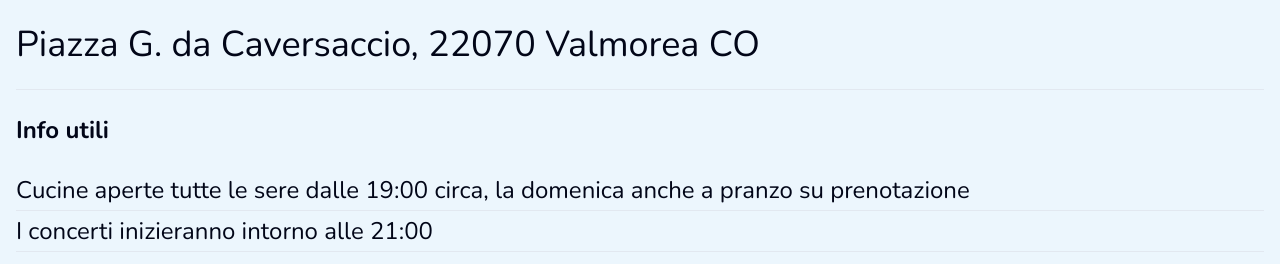
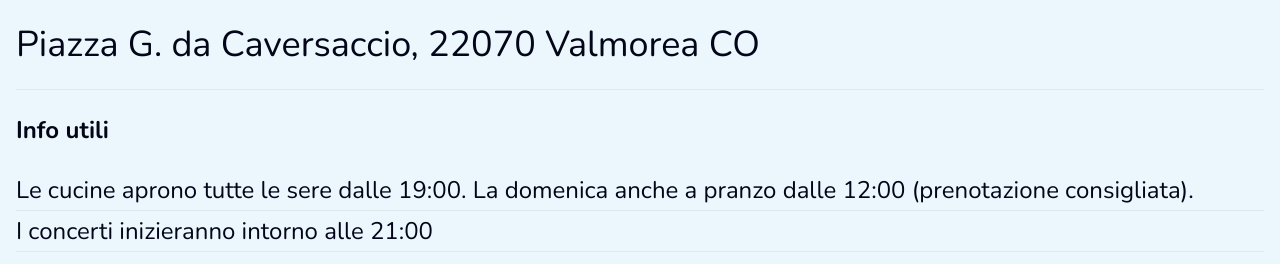
Before and after one commit to flavio-bernasconi/valmofestival, a Next.js app: page / in a window 1280 px wide. Shown: the part 7137-7401 px from the top of the page. Built offline with nearby package versions, Linux system fonts and the light colour scheme; no server answers.

Commit message:
fix copy

```diff
--- a/src/app/page.jsx
+++ b/src/app/page.jsx
@@ -236,8 +236,8 @@ export default function Home() {
           <div className="flex flex-col gap-1">
             <p className="mb-6 font-bold">Info utili</p>
             <p>
-              Cucine aperte tutte le sere dalle 19:00 circa, la domenica anche a
-              pranzo su prenotazione
+              Le cucine aprono tutte le sere dalle 19:00. La domenica anche a
+              pranzo dalle 12:00 (prenotazione consigliata).
             </p>
             <hr />
             <p>I concerti inizieranno intorno alle 21:00</p>
```
